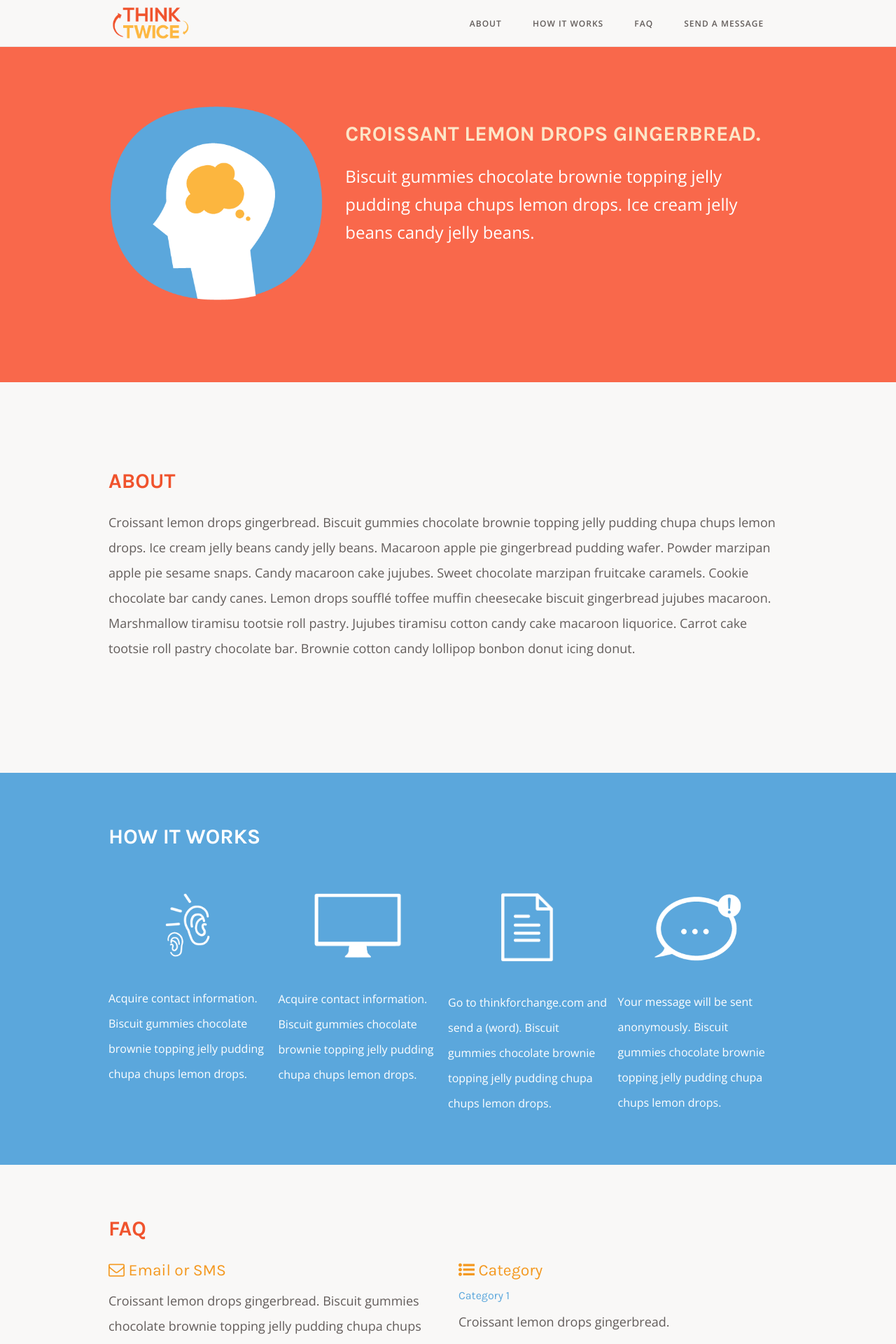
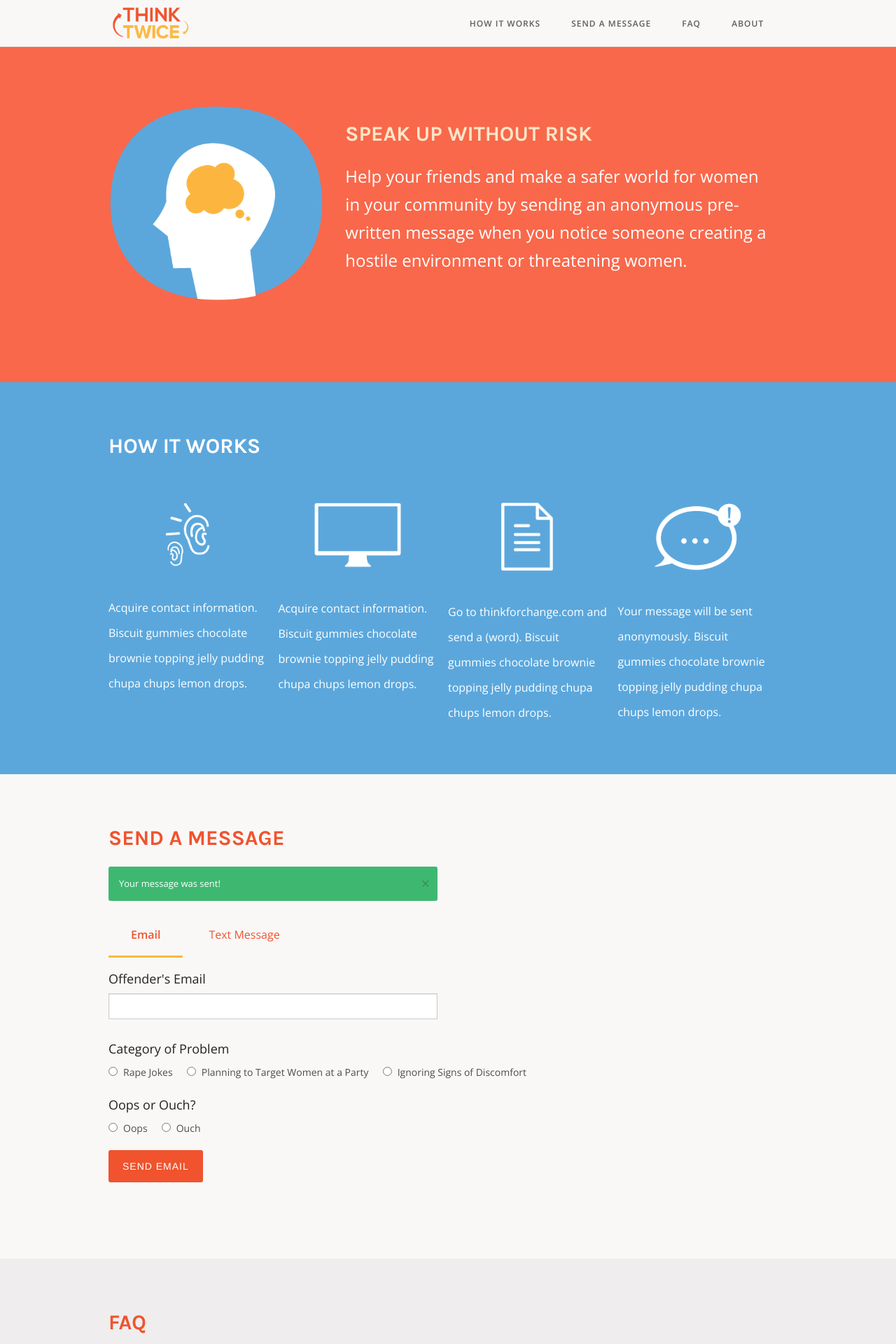
Before and after one commit to juliepanda/chimehack, a Flask app: page / in a window 1280 px wide. Shown: the top 1920 px of the page at 70% size. Run offline with Flask 2, Linux system fonts and the light colour scheme; some libraries are stand-ins or nearby versions.

Commit message:
success alert added, reordered divs

```diff
--- a/chime_app/static/style.css
+++ b/chime_app/static/style.css
@@ -173,12 +173,12 @@ nav a#pull {
 }
 
 .section-4-instructions {
-  background-color: #f9f8f7;
+  background-color: #efeded;
   padding: 50px 0px;
 }
 
 .section-5-send {
-  background-color: #efeded;
+  background-color: #f9f8f7;
   padding: 50px 0px;
 }
 
@@ -336,6 +336,7 @@ input[type="submit"] {
   font-family: 'Open Sans', sans-serif;
   margin-right:5px;
   color: #f0532d;
+  background: transparent;
 }
 
 .tabs .tab-title.active a{
@@ -348,3 +349,9 @@ input[type="submit"] {
 h5 {
   font-family: 'Open Sans', sans-serif;
 }
+
+.alert-box.success {
+  background-color: #3eb871;
+  border-color: transparent;
+  color: #FFFFFF;
+}
--- a/chime_app/templates/index.html
+++ b/chime_app/templates/index.html
@@ -25,10 +25,10 @@
 
         <nav class="clearfix">
           <ul class="clearfix content">
+            <li><a href="#howitworks">How It Works</a></li>
+            <li><a href="#sendmessage">Send A Message</a></li>
+            <li><a href="#faq">FAQ</a></li>
             <li><a href="#about">About</a></li>
-            <li><a href="#howitworks">How It Works</a></li>
-            <li><a href="#faq">FAQ</a></li>
-            <li><a href="#sendmessage">Send A Message</a></li>
           </ul>
           <a href="#" id="pull">
             <div class="right menu-icon border-icon"></div>
@@ -45,26 +45,15 @@
             <img src="../static/img/head.png">
           </div>
           <div class="large-8 medium-9 small-12 columns">
-            <h1 class="yellow">Croissant lemon drops gingerbread.</h1>
-            <h3 class="fff">Biscuit gummies chocolate brownie topping jelly pudding chupa chups lemon drops. Ice cream jelly beans candy jelly beans. </h3>
+            <h1 class="yellow">Speak Up Without Risk</h1>
+            <h3 class="fff">Help your friends and make a safer world for women in your community by sending an anonymous pre-written message when you notice someone creating a hostile environment or threatening women.</h3>
           </div>
         </div>
       </div>
       <div class="buffer"></div>
     </div>
 
-    <a name="about"></a>
-    <div class="section-2-about">
-      <div class="row">
-        <div class="large-12 columns">
-          <h1>About</h1>
-          <p>Croissant lemon drops gingerbread. Biscuit gummies chocolate brownie topping jelly pudding chupa chups lemon drops. Ice cream jelly beans candy jelly beans. Macaroon apple pie gingerbread pudding wafer. Powder marzipan apple pie sesame snaps. Candy macaroon cake jujubes. Sweet chocolate marzipan fruitcake caramels. Cookie chocolate bar candy canes. Lemon drops soufflé toffee muffin cheesecake biscuit gingerbread jujubes macaroon. Marshmallow tiramisu tootsie roll pastry. Jujubes tiramisu cotton candy cake macaroon liquorice. Carrot cake tootsie roll pastry chocolate bar. Brownie cotton candy lollipop bonbon donut icing donut.</p>
-        </div>
-      </div>
-      <div class="buffer"></div>
-    </div>
-
-    <a name="howitworks"></a>
+        <a name="howitworks"></a>
     <div class="section-3-how">
       <div class="row">
         <div class="large-12 columns">
@@ -104,49 +93,19 @@
       </div>
     </div>
 
-    <a name="faq"></a>
-    <div class="section-4-instructions">
-      <div class="row">
-        <div class="large-12 columns">
-          <h1>FAQ</h1>
-          <div class="large-6 columns no-pad-left">
-            <h4><i class="fa fa-envelope-o"></i> Email or SMS</h4>
-            <p>Croissant lemon drops gingerbread. Biscuit gummies chocolate brownie topping jelly pudding chupa chups lemon drops. Ice cream jelly beans candy jelly beans. Macaroon apple pie gingerbread pudding wafer. Powder marzipan apple pie sesame snaps. Candy macaroon cake jujubes. Sweet chocolate marzipan fruitcake caramels.</p>
-          </div>
-
-          <div class="large-6 columns">
-            <h4><i class="fa fa-list-ul"></i> Category</h4>
-            <h6>Category 1</h6><p>Croissant lemon drops gingerbread.</p>
-
-            <h6>Category 1</h6><p>Biscuit gummies chocolate brownie topping jelly pudding chupa chups lemon drops.</p>
-
-            <h6>Category 1</h6><p>Ice cream jelly beans candy jelly beans.</p>
-          </div>
-        </div>
-      </div>
-
-      <div class="buffer"></div>
-
-      <div class="row">
-        <div class="large-12 columns">
-          <div class="large-6 columns no-pad-left">
-            <h4><i class="fa fa-exclamation-circle"></i> Oops or Ouch</h4>
-            <p>Croissant lemon drops gingerbread. Biscuit gummies chocolate brownie topping jelly pudding chupa chups lemon drops. Ice cream jelly beans candy jelly beans. Macaroon apple pie gingerbread pudding wafer. Powder marzipan apple pie sesame snaps. Candy macaroon cake jujubes. Sweet chocolate marzipan fruitcake caramels.
-            </div>
-
-            <div class="large-6 columns no-pad-left">
-              <h4><i class="fa fa-comment-o"></i> Comments (optional)</h4>
-              <p>Croissant lemon drops gingerbread. Biscuit gummies chocolate brownie topping jelly pudding chupa chups lemon drops. Ice cream jelly beans candy jelly beans. Macaroon apple pie gingerbread pudding wafer. Powder marzipan apple pie sesame snaps. Candy macaroon cake jujubes. Sweet chocolate marzipan fruitcake caramels.
-              </div>
-            </div>
-          </div>
-        </div>
-
-        <a name="sendmessage"></a>
+            <a name="sendmessage"></a>
         <div class="section-5-send">
           <div class="row">
             <div class="large-12 columns">
               <h1>Send a Message</h1>
+             <div class="row">
+              <div class="large-6 columns">
+                <div data-alert class="alert-box success radius">
+                  Your message was sent!
+                  <a href="#" class="close">&times;</a>
+                  </div>
+                </div>
+              </div>
               <ul class="tabs" data-tab>
                 <li class="tab-title active"><a href="#panel1">Email</a></li>
                 <li class="tab-title"><a href="#panel2">Text Message</a></li>
@@ -173,8 +132,8 @@
                 <div class="row">
                   <div class="large-12 columns">
                     <label><h5>Category of Problem</h5></label>
-                    <input type="radio" name="category" value="rape" id="mail-rapeJoke"><label for="pokemonRed">Rape Joke</label>
-                    <input type="radio" name="category" value="compromise" id="mail-compSituation"><label for="pokemonBlue">Compromising Situation</label>
+                    <input type="radio" name="category" value="rape" id="mail-rapeJoke"><label for="pokemonRed">Rape Jokes</label>
+                    <input type="radio" name="category" value="compromise" id="mail-compSituation"><label for="pokemonBlue">Planning to Target Women at a Party</label>
                     <input type="radio" name="category" value="ignore" id="mail-ignoreSign"><label for="pokemonBlue">Ignoring Signs of Discomfort</label>
                   </div>
                 </div>
@@ -237,8 +196,8 @@
                 <div class="row">
                   <div class="large-12 columns">
                     <label><h5>Category of Problem</h5></label>
-                    <input type="radio" name="category" value="rape" id="sms-rapeJoke"><label for="pokemonRed">Rape Joke</label>
-                    <input type="radio" name="category" value="compromise" id="sms-compSituation"><label for="pokemonBlue">Compromising Situation</label>
+                    <input type="radio" name="category" value="rape" id="sms-rapeJoke"><label for="pokemonRed">Rape Jokes</label>
+                    <input type="radio" name="category" value="compromise" id="sms-compSituation"><label for="pokemonBlue">Planning to Target Women at a Party</label>
                     <input type="radio" name="category" value="ignore" id="sms-ignoreSign"><label for="pokemonBlue">Ignoring Signs of Discomfort</label>
                   </div>
                 </div>
@@ -273,6 +232,67 @@
               </div>
             </div>
           </div>
+    </div>
+
+    <a name="faq"></a>
+    <div class="section-4-instructions">
+      <div class="row">
+        <div class="large-12 columns">
+          <h1>FAQ</h1>
+          <div class="large-12 columns no-pad-left">
+            <h4><i class="fa fa-envelope-o"></i> Email or SMS</h4>
+            <p>Croissant lemon drops gingerbread. Biscuit gummies chocolate brownie topping jelly pudding chupa chups lemon drops. Ice cream jelly beans candy jelly beans. Macaroon apple pie gingerbread pudding wafer. Powder marzipan apple pie sesame snaps. Candy macaroon cake jujubes. Sweet chocolate marzipan fruitcake caramels.</p>
+          </div>
+
+        </div>
+      </div>
+
+      <div class="buffer"></div>
+
+      <div class="row">
+        <div class="large-12 columns">
+          <div class="large-6 columns no-pad-left">
+            <h4><i class="fa fa-list-ul"></i> Category</h4>
+            <h6>Rape Jokes</h6><p>You noticed somebody making jokes about rape, or making comments that make light of the topic of rape or sexual assault.</p>
+
+            <h6>Planning to Target Women at a Party</h6><p>You noticed someone planning to use alcohol or drugs to lower women’s inhibitions at a party, or planning to isolate or otherwise target women.</p>
+
+            <h6>Ignoring Signs of Discomfort</h6><p>You noticed someone continuing to be physical with a woman despite her showing signs of discomfort.</p>
+          </div>
+
+          <div class="large-6 columns no-pad-left">
+            <h4><i class="fa fa-exclamation-circle"></i> Oops or Ouch</h4>
+            <h6>Oops!</h6>
+            <p>The person who noticed this behavior didn’t think you were aware of its significance, or they thought that your action was unintentional.</p>
+<h6>Ouch.</h6> <p>The person who notices this behavior felt that your action was intentionally hostile, and/or that you knew its significance but chose to do it anyways.</p>
+            </div>
+
+<!--
+            <div class="large-6 columns no-pad-left">
+              <h4><i class="fa fa-comment-o"></i> Comments (optional)</h4>
+              <p>Croissant lemon drops gingerbread. Biscuit gummies chocolate brownie topping jelly pudding chupa chups lemon drops. Ice cream jelly beans candy jelly beans. Macaroon apple pie gingerbread pudding wafer. Powder marzipan apple pie sesame snaps. Candy macaroon cake jujubes. Sweet chocolate marzipan fruitcake caramels.
+              </div>
+-->
+            </div>
+          </div>
+        </div>
+
+        <a name="about"></a>
+    <div class="section-2-about">
+      <div class="row">
+        <div class="large-8 columns">
+          <h1>About</h1>
+          <p>Think Twice For Change is a safe, anonymous, and non-confrontational way to let someone know that they are engaging in behaviors that are hostile towards women. Most men don’t set out to be threatening or reinforce rape culture, so a discrete heads up from someone they know has the power to make big difference. Unfortunately, both men and women routinely let these behaviors go, for fear of social or physical retaliation if they speak up. Pre-written messages sorted by behavior category empower observers to deploy information and raise awareness while placing the burden of change on the offender.</p>
+        </div>
+        <div class="large-3 columns">
+          <div class="buffer"></div>
+          <div class="buffer"></div>
+          <div class="buffer"></div>
+          <img src="../static/img/cloud-1.png">
+        </div>
+      </div>
+      <div class="buffer"></div>
+    </div>
 
             <footer class="footer">
               <div class="row">
```
Also changed, not shown: chime_app/MailContent.py (+12 -12 lines).
